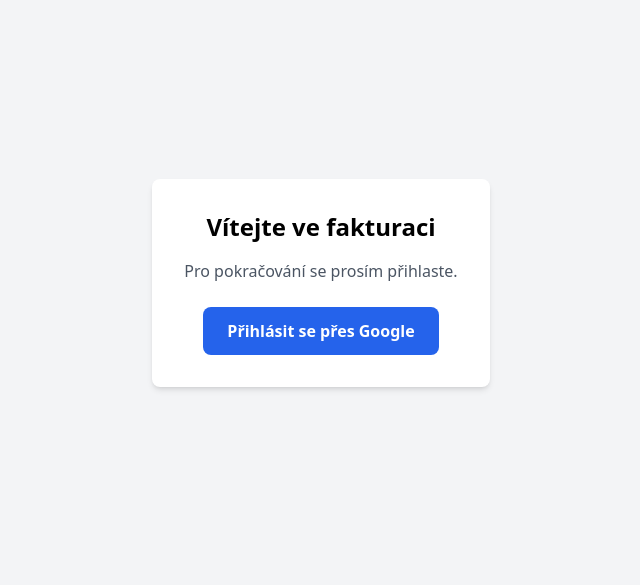
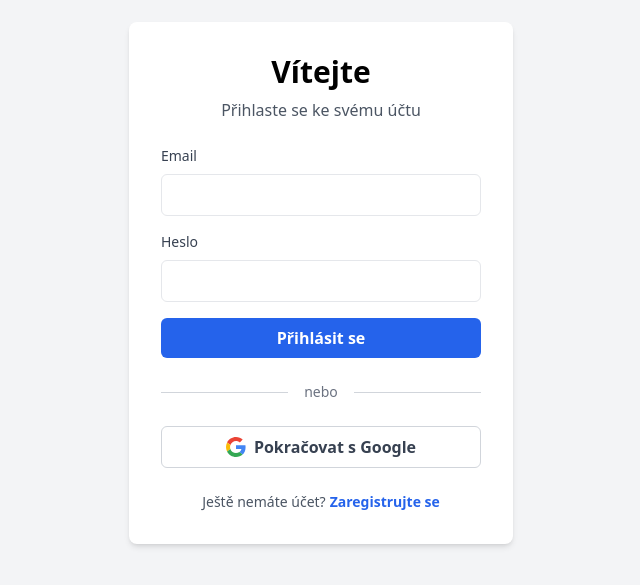
Before and after one commit to jfnukal/fakturacni-aplikace, a React (Vite) app: page / in a window 1280 px wide. Shown: the part 117-702 px from the top of the page, without its empty margins (319-959 px from the left). Built offline with nearby package versions, Linux system fonts and the light colour scheme; no server answers.

Commit message:
Update LoginPage.jsx

```diff
--- a/src/components/LoginPage.jsx
+++ b/src/components/LoginPage.jsx
@@ -1,22 +1,132 @@
-import React from 'react';
+import React, { useState } from 'react';
 import { useAuth } from '../context/AuthContext';
 
 const LoginPage = () => {
-  const { login } = useAuth();
+  const { login, loginWithEmail, signup } = useAuth();
+  const [isLoginView, setIsLoginView] = useState(true);
+  const [email, setEmail] = useState('');
+  const [password, setPassword] = useState('');
+  const [error, setError] = useState('');
+  const [loading, setLoading] = useState(false);
+
+  const handleSubmit = async (e) => {
+    e.preventDefault();
+    setError('');
+    setLoading(true);
+
+    try {
+      if (isLoginView) {
+        await loginWithEmail(email, password);
+      } else {
+        await signup(email, password);
+      }
+      // Přesměrování proběhne automaticky díky AuthContextu
+    } catch (err) {
+      // Překlad chybových hlášek z Firebase pro lepší srozumitelnost
+      switch (err.code || err.message) {
+        case 'auth/wrong-password':
+          setError('Nesprávné heslo.');
+          break;
+        case 'auth/user-not-found':
+          setError('Uživatel s tímto emailem neexistuje.');
+          break;
+        case 'auth/email-already-in-use':
+          setError('Tento email je již zaregistrován.');
+          break;
+        case 'auth/weak-password':
+          setError('Heslo musí mít alespoň 6 znaků.');
+          break;
+        case 'Tento email nemá oprávnění k registraci.':
+           setError('Tento email nemá oprávnění k registraci.');
+           break;
+        default:
+          setError('Nastala chyba. Zkuste to prosím znovu.');
+          console.error(err);
+      }
+    }
+    setLoading(false);
+  };
 
   return (
-    <div className="flex items-center justify-center min-h-screen bg-gray-100">
-      <div className="p-8 bg-white rounded-lg shadow-md text-center">
-        <h1 className="text-2xl font-bold mb-4">Vítejte ve fakturaci</h1>
-        <p className="text-gray-600 mb-6">
-          Pro pokračování se prosím přihlaste.
-        </p>
+    <div className="flex items-center justify-center min-h-screen bg-gray-100 p-4">
+      <div className="w-full max-w-sm p-8 space-y-6 bg-white rounded-lg shadow-md">
+        <div className="text-center">
+          <h1 className="text-3xl font-bold mb-2">Vítejte</h1>
+          <p className="text-gray-600">
+            {isLoginView ? 'Přihlaste se ke svému účtu' : 'Vytvořte si nový účet'}
+          </p>
+        </div>
+
+        {error && <div className="p-3 bg-red-100 text-red-700 rounded-md text-sm">{error}</div>}
+
+        <form onSubmit={handleSubmit} className="space-y-4">
+          <div>
+            <label
+              htmlFor="email"
+              className="block mb-2 text-sm font-medium text-gray-700"
+            >
+              Email
+            </label>
+            <input
+              type="email"
+              id="email"
+              value={email}
+              onChange={(e) => setEmail(e.target.value)}
+              required
+              className="w-full px-3 py-2 border rounded-md focus:outline-none focus:ring-2 focus:ring-blue-500"
+            />
+          </div>
+          <div>
+            <label
+              htmlFor="password"
+              className="block mb-2 text-sm font-medium text-gray-700"
+            >
+              Heslo
+            </label>
+            <input
+              type="password"
+              id="password"
+              value={password}
+              onChange={(e) => setPassword(e.target.value)}
+              required
+              className="w-full px-3 py-2 border rounded-md focus:outline-none focus:ring-2 focus:ring-blue-500"
+            />
+          </div>
+          <button
+            type="submit"
+            disabled={loading}
+            className="w-full px-4 py-2 font-semibold text-white bg-blue-600 rounded-md hover:bg-blue-700 disabled:bg-blue-300 transition-colors"
+          >
+            {loading ? 'Pracuji...' : (isLoginView ? 'Přihlásit se' : 'Zaregistrovat se')}
+          </button>
+        </form>
+
+        <div className="relative flex items-center">
+          <div className="flex-grow border-t border-gray-300"></div>
+          <span className="flex-shrink mx-4 text-sm text-gray-500">nebo</span>
+          <div className="flex-grow border-t border-gray-300"></div>
+        </div>
+
         <button
           onClick={login}
-          className="px-6 py-3 bg-blue-600 text-white font-semibold rounded-lg hover:bg-blue-700 transition-colors"
+          className="w-full flex justify-center items-center gap-2 px-4 py-2 font-semibold text-gray-700 bg-white border border-gray-300 rounded-md hover:bg-gray-50 transition-colors"
         >
-          Přihlásit se přes Google
+          <svg className="w-5 h-5" viewBox="0 0 48 48"><path fill="#EA4335" d="M24 9.5c3.54 0 6.71 1.22 9.21 3.6l6.85-6.85C35.9 2.38 30.47 0 24 0 14.62 0 6.51 5.38 2.56 13.22l7.98 6.19C12.43 13.72 17.74 9.5 24 9.5z"></path><path fill="#4285F4" d="M46.98 24.55c0-1.57-.15-3.09-.38-4.55H24v9.02h12.94c-.58 2.96-2.26 5.48-4.78 7.18l7.73 6c4.51-4.18 7.09-10.36 7.09-17.65z"></path><path fill="#FBBC05" d="M10.53 28.59c-.48-1.45-.76-2.99-.76-4.59s.27-3.14.76-4.59l-7.98-6.19C.92 16.46 0 20.12 0 24c0 3.88.92 7.54 2.56 10.78l7.97-6.19z"></path><path fill="#34A853" d="M24 48c6.48 0 11.93-2.13 15.89-5.81l-7.73-6c-2.15 1.45-4.92 2.3-8.16 2.3-6.26 0-11.57-4.22-13.47-9.91l-7.98 6.19C6.51 42.62 14.62 48 24 48z"></path><path fill="none" d="M0 0h48v48H0z"></path></svg>
+          Pokračovat s Google
         </button>
+
+        <p className="text-sm text-center text-gray-600">
+          {isLoginView ? 'Ještě nemáte účet?' : 'Už máte účet?'}
+          <button
+            onClick={() => {
+              setIsLoginView(!isLoginView);
+              setError('');
+            }}
+            className="ml-1 font-semibold text-blue-600 hover:underline"
+          >
+            {isLoginView ? 'Zaregistrujte se' : 'Přihlaste se'}
+          </button>
+        </p>
       </div>
     </div>
   );
```
